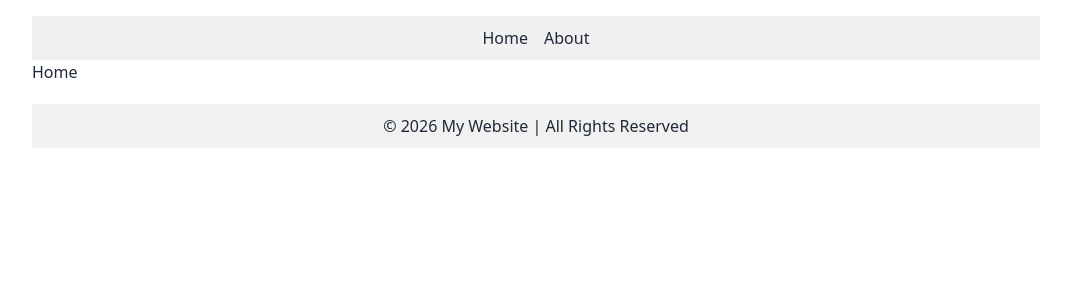
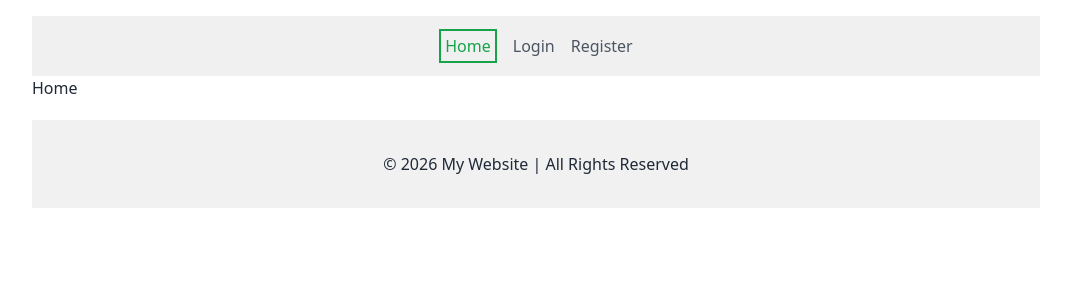
Before and after one commit to oworkmahade/User-Email-Password-Auth, a React (Vite) app: page / in a window 1280 px wide. Shown: the top 300 px of the page, without its empty margins (104-1175 px from the left). Built offline with nearby package versions, Linux system fonts and the light colour scheme.

Commit message:
commited

```diff
--- /dev/null
+++ b/src/__auth__name.js
@@ -0,0 +1,5 @@
+/**
+ * 1. authentication, authorization
+ * 2. login === sign in
+ *
+ */
--- a/src/components/Footer/Footer.jsx
+++ b/src/components/Footer/Footer.jsx
@@ -5,7 +5,7 @@ const Footer = () => {
     <footer
       style={{
         textAlign: "center",
-        padding: "10px",
+        padding: "32px",
         background: "#f1f1f1",
         marginTop: "20px",
       }}
--- a/src/components/Header/Header.jsx
+++ b/src/components/Header/Header.jsx
@@ -2,15 +2,28 @@ import React from "react";
 import { Helmet } from "react-helmet-async";
 import { NavLink } from "react-router-dom";
 
+const activeClass = ({ isActive }) =>
+  isActive ? "text-green-600 border-2 border-green-600 p-1" : "text-gray-600";
+
 const links = () => {
   return (
-    <ul className="flex flex-row items-center justify-center gap-4">
+    <ul className="flex flex-row items-center justify-center gap-4 p-2">
       <li>
-        <NavLink to="/">Home</NavLink>
+        <NavLink to="/" className={activeClass}>
+          Home
+        </NavLink>
       </li>
 
       <li>
-        <NavLink to="/about">About</NavLink>
+        <NavLink to="/login" className={activeClass}>
+          Login
+        </NavLink>
+      </li>
+
+      <li>
+        <NavLink to="/register" className={activeClass}>
+          Register
+        </NavLink>
       </li>
     </ul>
   );
--- a/src/components/About/About.jsx
+++ b/src/components/Login/Login.jsx
@@ -1,15 +1,15 @@
 import React from "react";
 import { Helmet } from "react-helmet-async";
 
-const About = () => {
+const Login = () => {
   return (
     <div>
       <Helmet>
-        <title>About</title>
+        <title>Login</title>
       </Helmet>
-      <h1>About</h1>
+      <h2>Please Login</h2>
     </div>
   );
 };
 
-export default About;
+export default Login;
--- /dev/null
+++ b/src/components/Register/Register.jsx
@@ -0,0 +1,15 @@
+import React from "react";
+import { Helmet } from "react-helmet-async";
+
+const Register = () => {
+  return (
+    <div>
+      <Helmet>
+        <title>Register</title>
+      </Helmet>
+      <h2>Please Register</h2>
+    </div>
+  );
+};
+
+export default Register;
```
Also changed, not shown: src/main.jsx (+9 -3 lines).
